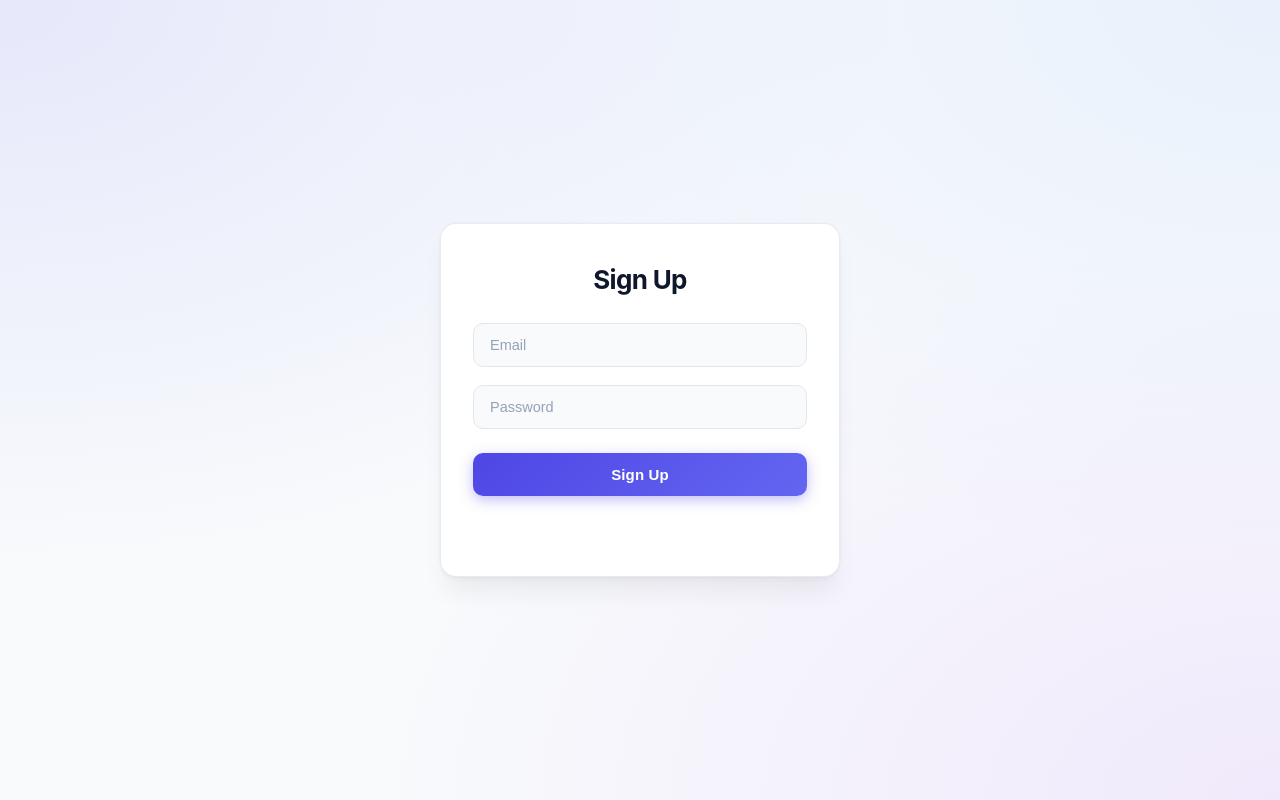
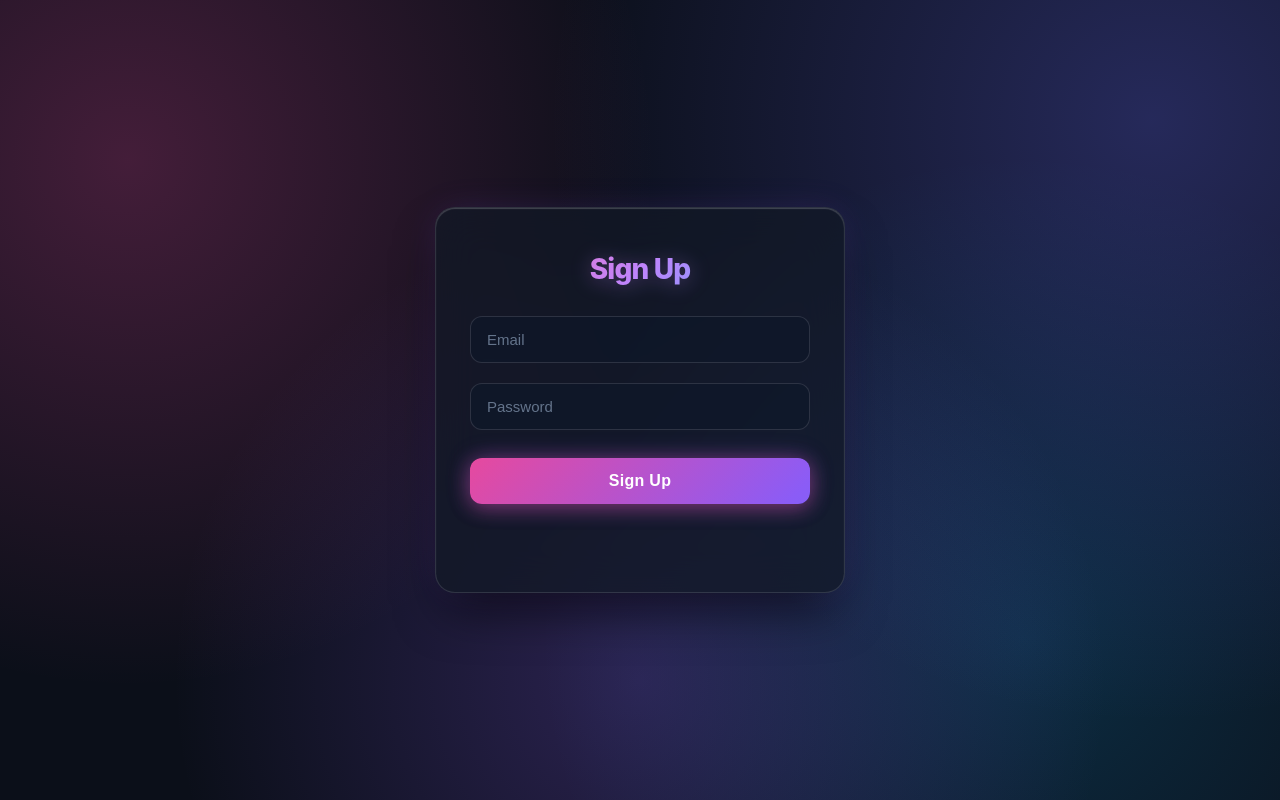
Before and after one commit to Amish-Sudhakara/MERN-TASK-2, a React (Vite) app in the folder client/: page / in a window 1280 px wide. Built offline with nearby package versions, Linux system fonts and the light colour scheme.

Commit message:
Make UI flashy with dark glassmorphism and neon gradients

```diff
--- a/client/src/style.css
+++ b/client/src/style.css
@@ -5,41 +5,57 @@
 }
 
 body {
-  font-family: -apple-system, BlinkMacSystemFont, "Segoe UI", Roboto, "Helvetica Neue", Arial, sans-serif;
-  background-color: #f8fafc;
+  font-family: -apple-system, BlinkMacSystemFont, "Segoe UI", Roboto, Oxygen, Ubuntu, Cantarell, sans-serif;
+  background-color: #0b0f19;
   background-image:
-    radial-gradient(at 0% 0%, rgba(99, 102, 241, 0.12) 0px, transparent 50%),
-    radial-gradient(at 100% 100%, rgba(168, 85, 247, 0.1) 0px, transparent 50%),
-    radial-gradient(at 100% 0%, rgba(59, 130, 246, 0.08) 0px, transparent 50%);
+    radial-gradient(circle at 10% 20%, rgba(236, 72, 153, 0.25) 0%, transparent 40%),
+    radial-gradient(circle at 90% 15%, rgba(99, 102, 241, 0.3) 0%, transparent 45%),
+    radial-gradient(circle at 50% 85%, rgba(139, 92, 246, 0.25) 0%, transparent 50%),
+    radial-gradient(circle at 80% 80%, rgba(14, 165, 233, 0.2) 0%, transparent 40%);
   background-attachment: fixed;
-  color: #1e293b;
+  color: #f8fafc;
   min-height: 100vh;
   display: flex;
   justify-content: center;
   align-items: center;
   padding: 24px;
+  overflow-x: hidden;
 }
 
 .card {
-  background: #ffffff;
+  background: rgba(18, 24, 38, 0.75);
+  backdrop-filter: blur(20px);
+  -webkit-backdrop-filter: blur(20px);
   width: 100%;
-  max-width: 400px;
-  padding: 40px 32px;
-  border-radius: 16px;
-  border: 1px solid rgba(226, 232, 240, 0.8);
+  max-width: 410px;
+  padding: 44px 34px;
+  border-radius: 20px;
+  border: 1px solid rgba(255, 255, 255, 0.12);
   box-shadow:
-    0 4px 6px -1px rgba(0, 0, 0, 0.04),
-    0 20px 25px -5px rgba(0, 0, 0, 0.06),
-    0 0 0 1px rgba(0, 0, 0, 0.02);
+    0 25px 50px -12px rgba(0, 0, 0, 0.65),
+    0 0 35px -5px rgba(139, 92, 246, 0.2),
+    inset 0 1px 1px rgba(255, 255, 255, 0.2);
+  position: relative;
+  transition: transform 0.3s ease, box-shadow 0.3s ease;
+}
+
+.card:hover {
+  box-shadow:
+    0 30px 60px -12px rgba(0, 0, 0, 0.75),
+    0 0 45px -5px rgba(236, 72, 153, 0.25),
+    inset 0 1px 1px rgba(255, 255, 255, 0.3);
 }
 
 .card h2 {
-  margin-bottom: 28px;
+  margin-bottom: 30px;
   text-align: center;
-  color: #0f172a;
-  font-size: 26px;
-  font-weight: 700;
-  letter-spacing: -0.025em;
+  font-size: 28px;
+  font-weight: 800;
+  letter-spacing: -0.03em;
+  background: linear-gradient(135deg, #f472b6 0%, #c084fc 50%, #60a5fa 100%);
+  -webkit-background-clip: text;
+  -webkit-text-fill-color: transparent;
+  filter: drop-shadow(0 2px 10px rgba(192, 132, 252, 0.35));
 }
 
 .card br {
@@ -48,60 +64,63 @@ body {
 
 .card input {
   width: 100%;
-  padding: 13px 16px;
-  margin-bottom: 18px;
-  background-color: #f8fafc;
-  border: 1.5px solid #e2e8f0;
-  border-radius: 10px;
-  font-size: 14.5px;
-  color: #0f172a;
+  padding: 14px 16px;
+  margin-bottom: 20px;
+  background-color: rgba(15, 23, 42, 0.65);
+  border: 1px solid rgba(255, 255, 255, 0.12);
+  border-radius: 12px;
+  font-size: 15px;
+  color: #f8fafc;
   outline: none;
-  transition: all 0.2s cubic-bezier(0.4, 0, 0.2, 1);
+  transition: all 0.25s cubic-bezier(0.4, 0, 0.2, 1);
 }
 
 .card input::placeholder {
-  color: #94a3b8;
+  color: #64748b;
 }
 
 .card input:focus {
-  background-color: #ffffff;
-  border-color: #6366f1;
-  box-shadow: 0 0 0 4px rgba(99, 102, 241, 0.12);
+  background-color: rgba(15, 23, 42, 0.9);
+  border-color: #c084fc;
+  box-shadow: 0 0 0 3px rgba(192, 132, 252, 0.25), 0 0 15px rgba(192, 132, 252, 0.2);
 }
 
 .card button {
   width: 100%;
-  padding: 13px;
-  margin-top: 6px;
-  background: linear-gradient(135deg, #4f46e5 0%, #6366f1 100%);
+  padding: 14px;
+  margin-top: 8px;
+  background: linear-gradient(135deg, #ec4899 0%, #8b5cf6 50%, #3b82f6 100%);
+  background-size: 200% 200%;
+  background-position: 0% 50%;
   color: #ffffff;
   border: none;
-  border-radius: 10px;
-  font-size: 15px;
-  font-weight: 600;
-  letter-spacing: 0.01em;
+  border-radius: 12px;
+  font-size: 16px;
+  font-weight: 700;
+  letter-spacing: 0.02em;
   cursor: pointer;
-  box-shadow: 0 4px 14px 0 rgba(79, 70, 229, 0.35);
-  transition: all 0.2s cubic-bezier(0.4, 0, 0.2, 1);
+  box-shadow: 0 4px 20px rgba(236, 72, 153, 0.4), 0 0 25px rgba(139, 92, 246, 0.3);
+  transition: all 0.3s cubic-bezier(0.4, 0, 0.2, 1);
 }
 
 .card button:hover {
-  background: linear-gradient(135deg, #4338ca 0%, #4f46e5 100%);
-  box-shadow: 0 6px 20px 0 rgba(79, 70, 229, 0.45);
-  transform: translateY(-1px);
+  background-position: 100% 50%;
+  box-shadow: 0 6px 28px rgba(236, 72, 153, 0.6), 0 0 35px rgba(59, 130, 246, 0.45);
+  transform: translateY(-2px);
 }
 
 .card button:active {
   transform: translateY(0);
-  box-shadow: 0 2px 8px 0 rgba(79, 70, 229, 0.3);
+  box-shadow: 0 3px 12px rgba(236, 72, 153, 0.4);
 }
 
 .card p {
-  margin-top: 20px;
+  margin-top: 22px;
   text-align: center;
-  font-size: 14px;
-  font-weight: 500;
-  min-height: 20px;
-  color: #4f46e5;
+  font-size: 14.5px;
+  font-weight: 600;
+  min-height: 22px;
+  color: #38bdf8;
+  text-shadow: 0 0 12px rgba(56, 189, 248, 0.45);
   word-break: break-word;
 }
```
